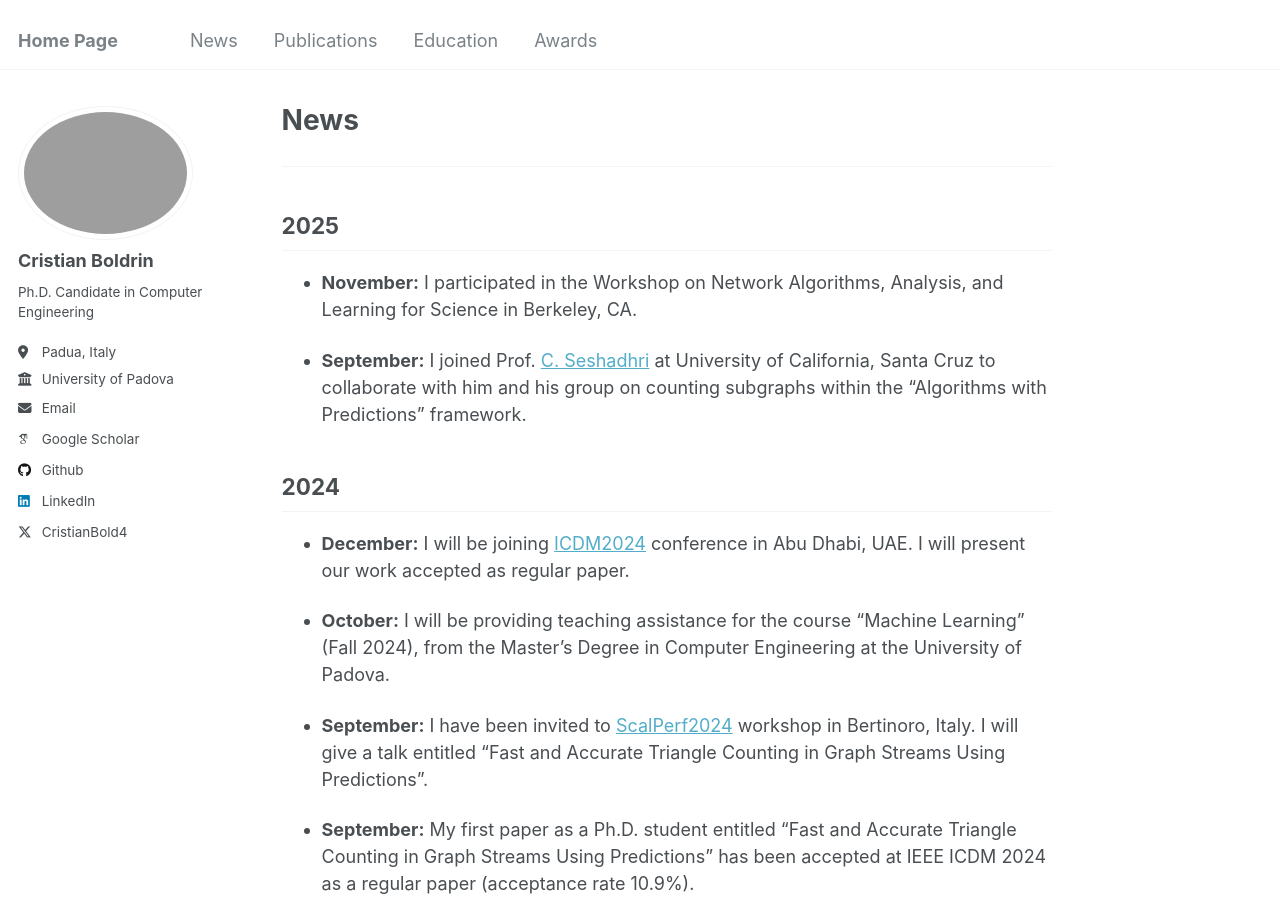
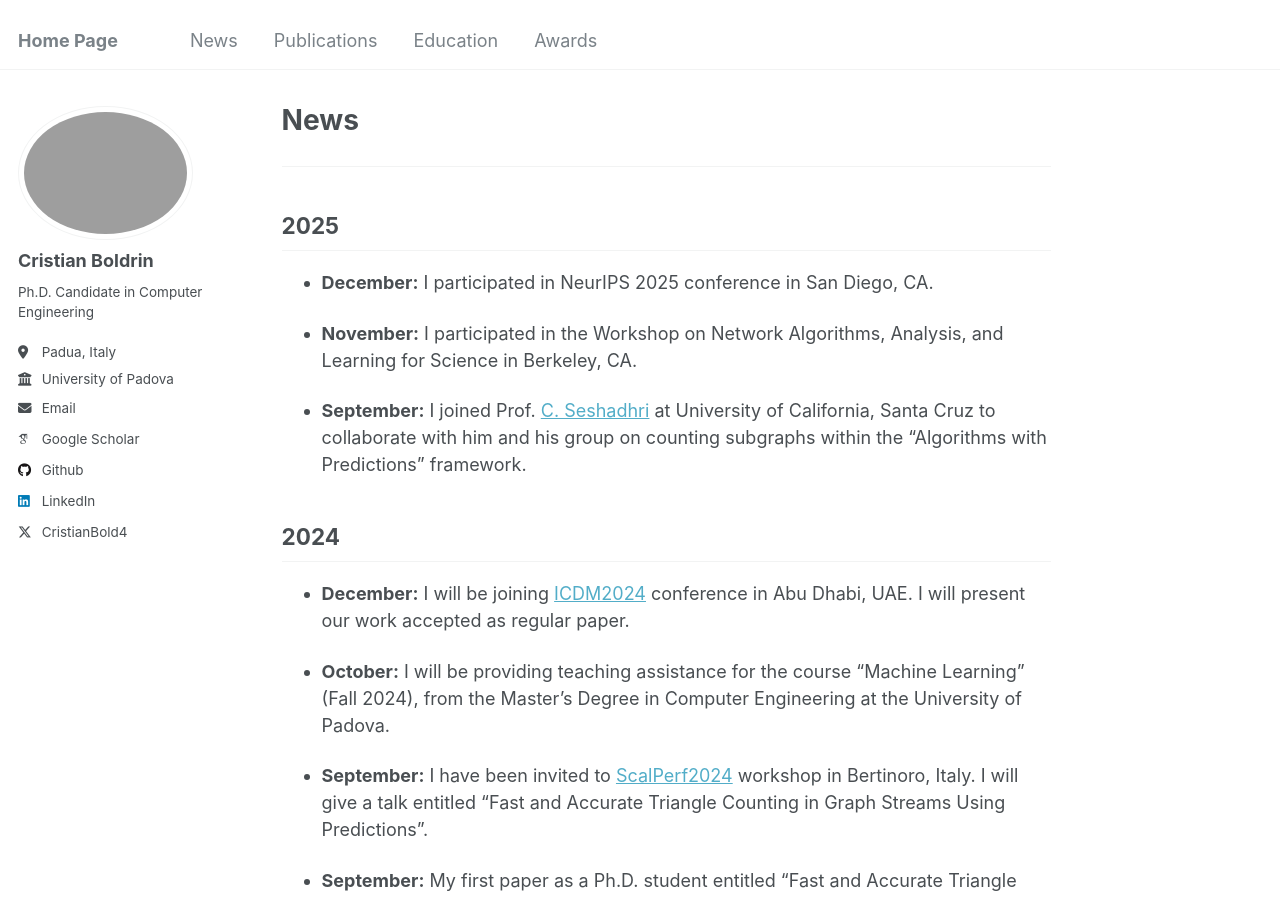
Before and after one commit to cristianboldrin/cristianboldrin.github.io, a Jekyll site: the page built from _pages/news.md, in a window 1280 px wide and 900 px high. Built offline with Jekyll 4.4.1, drawn with Linux system fonts in a browser that asks for light colours; some web fonts are replaced.

Commit message:
added Dec news

```diff
--- a/_pages/news.md
+++ b/_pages/news.md
@@ -15,6 +15,8 @@ title: "News"
 ___
 
 ## 2025
+
+- **December:** I participated in NeurIPS 2025 conference in San Diego, CA.
 
 - **November:** I participated in the Workshop on Network Algorithms, Analysis, and Learning for Science in Berkeley, CA.
 
```
